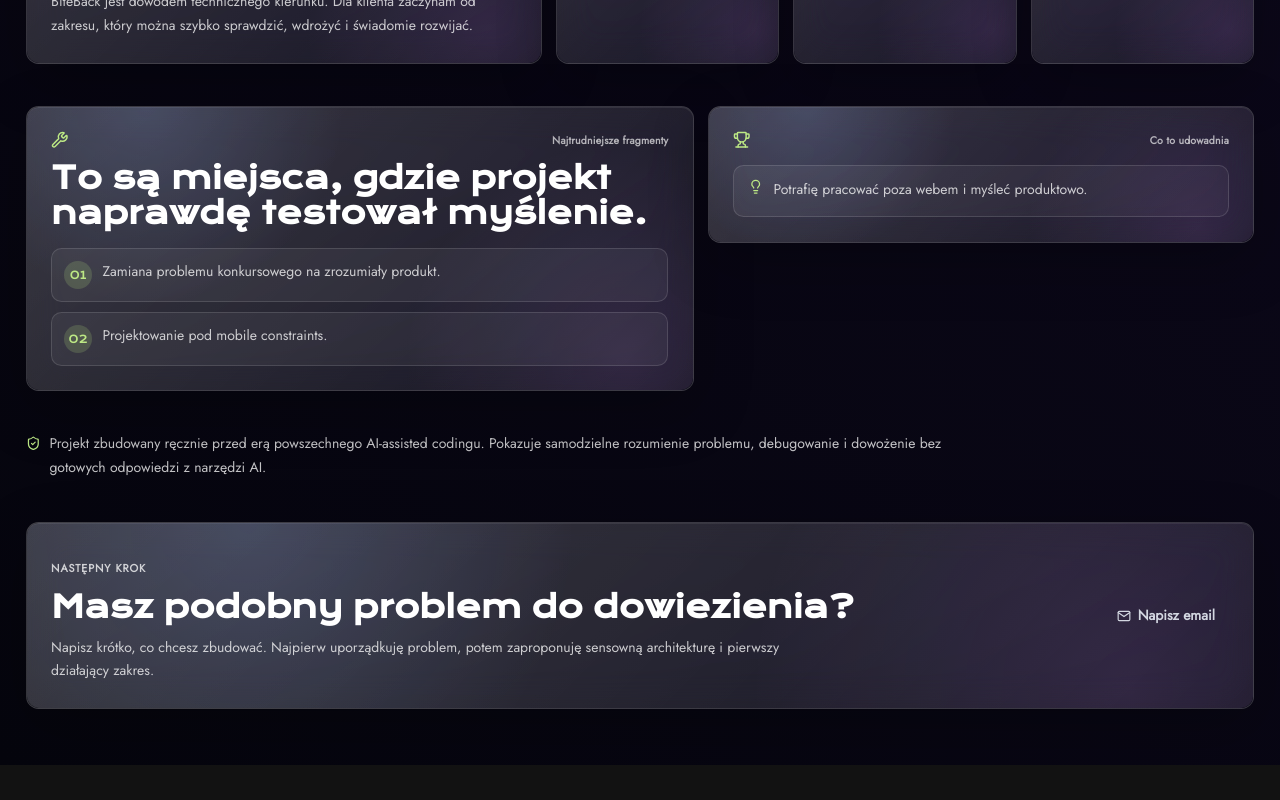
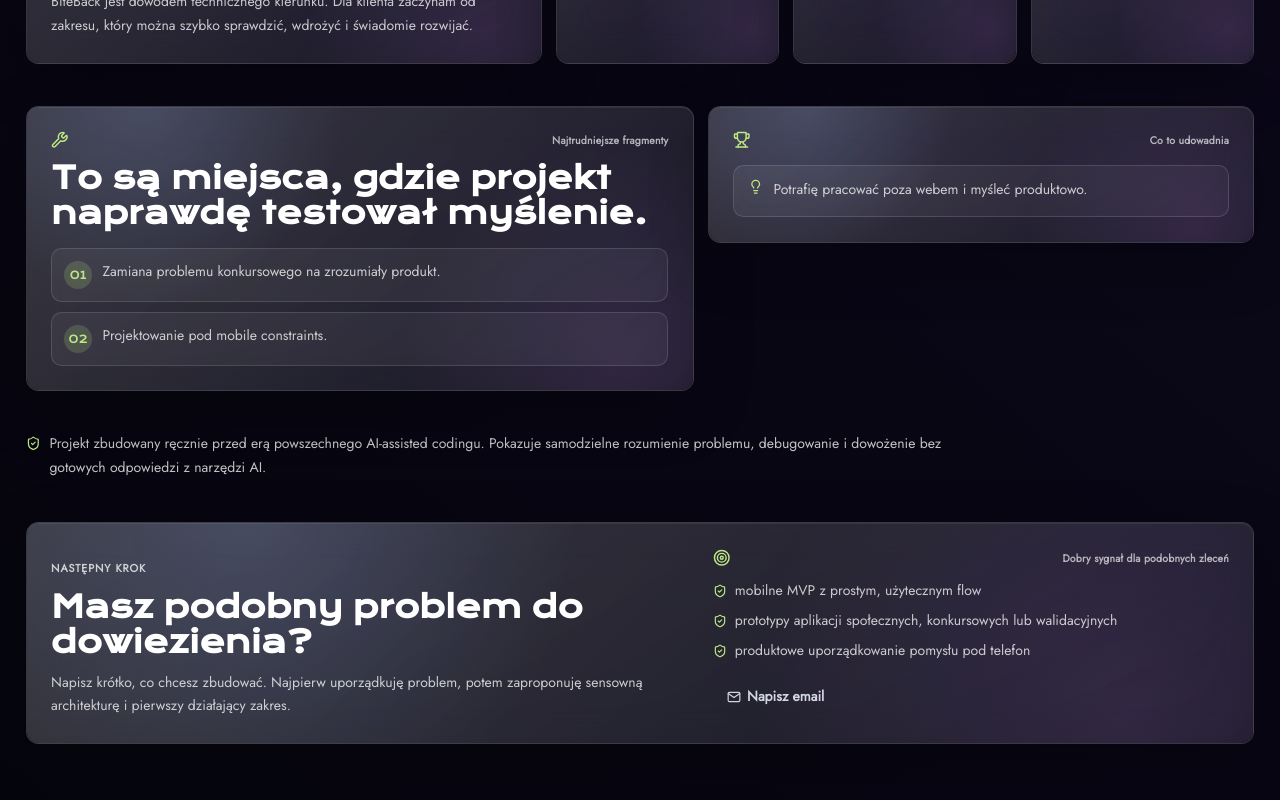
Before and after one commit to dawidbartczak/portfolio, a Next.js app: page /projects/biteback in a window 1280 px wide. Shown: the part 2230-3030 px from the top of the page. Before the commit the page ends 2995 px from the top, so only its background shows below. Built offline with nearby package versions, Linux system fonts and the light colour scheme.

Commit message:
Add project-fit signals to case studies

```diff
--- a/src/components/ProjectPage/ProjectPage.module.scss
+++ b/src/components/ProjectPage/ProjectPage.module.scss
@@ -816,17 +816,49 @@
 }
 
 .cta .panelContent {
-    display: flex;
+    display: grid;
+    grid-template-columns: minmax(0, 0.88fr) minmax(320px, 0.72fr);
+    gap: clamp(1.1rem, 3vw, 2.2rem);
     align-items: center;
-    justify-content: space-between;
-    gap: 1.5rem;
 }
 
-.cta p {
+.ctaCopy p {
     max-width: 760px;
 }
 
+.ctaFit {
+    display: grid;
+    gap: 1rem;
+    min-width: 0;
+}
+
+.ctaFit ul {
+    display: grid;
+    gap: 0.65rem;
+    margin: 0;
+    padding: 0;
+    list-style: none;
+}
+
+.ctaFit li {
+    display: grid;
+    grid-template-columns: auto minmax(0, 1fr);
+    gap: 0.58rem;
+    align-items: flex-start;
+    color: var(--text-muted);
+    line-height: 1.5;
+}
+
+.fitIcon {
+    width: 1rem;
+    min-width: 1rem;
+    height: 1rem;
+    margin-top: 0.2rem;
+    color: var(--accent-strong);
+}
+
 .mailLink {
+    width: fit-content;
     min-height: 2.65rem;
     padding: 0.75rem 1rem;
     border-radius: 999px;
@@ -858,6 +890,7 @@
 @media (max-width: 980px) {
     .hero > .panelContent,
     .lensHeader,
+    .cta .panelContent,
     .deliveryProof,
     .clientBridge,
     .deepDive {
@@ -976,6 +1009,10 @@
         display: grid;
     }
 
+    .ctaFit {
+        gap: 1.05rem;
+    }
+
     .mailLink {
         justify-content: center;
         width: 100%;
--- a/src/components/ProjectPage/index.tsx
+++ b/src/components/ProjectPage/index.tsx
@@ -162,6 +162,7 @@ export default function ProjectPage({project}: ProjectPageProps) {
         },
     ];
     const primaryProof = project.caseStudy.proves[0] ?? project.proofPoints[0] ?? project.role;
+    const hireFit = project.caseStudy.hireFit;
     const deliveryLensItems: StoryItem[] = [
         {
             eyebrow: {pl: "01", en: "01"},
@@ -543,17 +544,35 @@ export default function ProjectPage({project}: ProjectPageProps) {
 
             <section className={cx(styles.cta, styles.glassPanel, styles.interactiveCard)} data-reveal>
                 <div className={styles.panelContent}>
-                    <div>
+                    <div className={styles.ctaCopy}>
                         <p className={styles.eyebrow}>{locale === "pl" ? "Następny krok" : "Next step"}</p>
                         <h2>{locale === "pl" ? "Masz podobny problem do dowiezienia?" : "Have a similar problem to ship?"}</h2>
                         <p>{locale === "pl"
                             ? "Napisz krótko, co chcesz zbudować. Najpierw uporządkuję problem, potem zaproponuję sensowną architekturę i pierwszy działający zakres."
                             : "Send a short note about what you want to build. I will first clarify the problem, then propose the architecture and the first shippable scope."}</p>
                     </div>
-                    <a className={styles.mailLink} href={contact.mailto}>
-                        <Mail className={styles.icon}/>
-                        <span>{locale === "pl" ? "Napisz email" : "Send email"}</span>
-                    </a>
+                    <aside className={styles.ctaFit}>
+                        {hireFit && (
+                            <>
+                                <div className={styles.sectionKicker}>
+                                    <Target className={styles.kickerIcon}/>
+                                    <span>{t(hireFit.title)}</span>
+                                </div>
+                                <ul>
+                                    {hireFit.items.map((item, index) => (
+                                        <li key={`hire-fit-${index}`}>
+                                            <ShieldCheck className={styles.fitIcon}/>
+                                            <span>{t(item)}</span>
+                                        </li>
+                                    ))}
+                                </ul>
+                            </>
+                        )}
+                        <a className={styles.mailLink} href={contact.mailto}>
+                            <Mail className={styles.icon}/>
+                            <span>{locale === "pl" ? "Napisz email" : "Send email"}</span>
+                        </a>
+                    </aside>
                 </div>
             </section>
         </main>
--- a/src/content/projects.ts
+++ b/src/content/projects.ts
@@ -123,6 +123,14 @@ export const projects = [
                 {pl: "Potrafię dowieźć narzędzie użytkowe od pomysłu do działającej aplikacji.", en: "I can ship a practical tool from idea to working app."},
                 {pl: "Nie jestem ograniczony do jednej platformy.", en: "I am not limited to one platform."},
             ],
+            hireFit: {
+                title: {pl: "Dobry sygnał dla podobnych zleceń", en: "A strong signal for similar work"},
+                items: [
+                    {pl: "wewnętrzne narzędzia desktopowe i techniczne workflow", en: "internal desktop tools and technical workflows"},
+                    {pl: "integracje z nietypowym sprzętem, plikami albo lokalnym środowiskiem", en: "integrations with unusual hardware, files or local environments"},
+                    {pl: "MVP narzędzia, które ma być użyteczne, nie tylko efektowne", en: "tool MVPs that need to be useful, not only visually polished"},
+                ],
+            },
             note: withoutAiNote,
         },
         links: [
@@ -251,6 +259,14 @@ export const projects = [
                 {pl: "Potrafię projektować pipeline'y ML od pierwszych zasad.", en: "I can design ML pipelines from first principles."},
                 {pl: "Umiem rozłożyć niejasny problem na architekturę techniczną.", en: "I can turn an ambiguous problem into technical architecture."},
             ],
+            hireFit: {
+                title: {pl: "Dobry sygnał dla podobnych zleceń", en: "A strong signal for similar work"},
+                items: [
+                    {pl: "OCR, klasyfikacja dokumentów i ekstrakcja danych", en: "OCR, document classification and data extraction"},
+                    {pl: "prototypy ML/NLP, gdzie trzeba szybko sprawdzić ryzyko techniczne", en: "ML/NLP prototypes that need fast technical risk validation"},
+                    {pl: "automatyzacje dokumentów z nieidealnymi danymi wejściowymi", en: "document automation with imperfect input data"},
+                ],
+            },
             note: withoutAiNote,
         },
         links: [
@@ -382,6 +398,14 @@ export const projects = [
                 {pl: "Potrafię budować produkt wokół technologii, której dopiero się uczę.", en: "I can build a product around technology I am actively learning."},
                 {pl: "Umiem łączyć research, UI i wdrażalny kod.", en: "I can connect research, UI and shippable code."},
             ],
+            hireFit: {
+                title: {pl: "Dobry sygnał dla podobnych zleceń", en: "A strong signal for similar work"},
+                items: [
+                    {pl: "AI/LLM prototype, który musi wyglądać jak produkt, nie lab demo", en: "AI/LLM prototypes that need to feel like products, not lab demos"},
+                    {pl: "interfejsy czatu, workflow prompt/response i UX wokół modelu", en: "chat interfaces, prompt/response workflows and model-facing UX"},
+                    {pl: "pierwsza wersja aplikacji wokół niepewnej technologii", en: "first product versions around uncertain technology"},
+                ],
+            },
             note: withoutAiNote,
         },
         links: [
@@ -444,6 +468,14 @@ export const projects = [
             proves: [
                 {pl: "Potrafię zejść niżej niż framework i zrozumieć mechanikę.", en: "I can go below the framework and understand the mechanics."},
             ],
+            hireFit: {
+                title: {pl: "Dobry sygnał dla podobnych zleceń", en: "A strong signal for similar work"},
+                items: [
+                    {pl: "interaktywne wizualizacje techniczne w przeglądarce", en: "interactive technical visualisations in the browser"},
+                    {pl: "algorytmiczne prototypy, gdzie trzeba zejść niżej niż biblioteka", en: "algorithmic prototypes that require going below a library"},
+                    {pl: "narzędzia edukacyjne albo demo pokazujące mechanikę systemu", en: "educational tools or demos that explain system mechanics"},
+                ],
+            },
             note: withoutAiNote,
         },
         links: [
@@ -496,6 +528,14 @@ export const projects = [
             proves: [
                 {pl: "Potrafię budować narzędzia edukacyjne i eksperymentalne.", en: "I can build educational and experimental tools."},
             ],
+            hireFit: {
+                title: {pl: "Dobry sygnał dla podobnych zleceń", en: "A strong signal for similar work"},
+                items: [
+                    {pl: "wizualizacje danych, modeli i procesów matematycznych", en: "visualisations of data, models and mathematical processes"},
+                    {pl: "interaktywne demo do sprawdzania hipotezy albo mechaniki algorytmu", en: "interactive demos for validating hypotheses or algorithm mechanics"},
+                    {pl: "prototypy, które mają tłumaczyć trudny temat przez działanie", en: "prototypes that explain difficult concepts through interaction"},
+                ],
+            },
             note: withoutAiNote,
         },
         links: [
@@ -548,6 +588,14 @@ export const projects = [
             proves: [
                 {pl: "Potrafię pracować poza webem i myśleć produktowo.", en: "I can work beyond the web and think product-first."},
             ],
+            hireFit: {
+                title: {pl: "Dobry sygnał dla podobnych zleceń", en: "A strong signal for similar work"},
+                items: [
+                    {pl: "mobilne MVP z prostym, użytecznym flow", en: "mobile MVPs with simple, useful flows"},
+                    {pl: "prototypy aplikacji społecznych, konkursowych lub walidacyjnych", en: "social-impact, competition or validation app prototypes"},
+                    {pl: "produktowe uporządkowanie pomysłu pod telefon", en: "product shaping for mobile-first ideas"},
+                ],
+            },
             note: withoutAiNote,
         },
         links: [
@@ -599,6 +647,14 @@ export const projects = [
             proves: [
                 {pl: "Rozumiem, że AI/ML to nie tylko gotowe API.", en: "I understand that AI/ML is not only a ready-made API."},
             ],
+            hireFit: {
+                title: {pl: "Dobry sygnał dla podobnych zleceń", en: "A strong signal for similar work"},
+                items: [
+                    {pl: "przygotowanie danych tekstowych i prototypy NLP", en: "text data preparation and NLP prototypes"},
+                    {pl: "eksperymenty z polskim językiem, tokenizacją i pipeline'ami", en: "experiments with Polish language, tokenisation and pipelines"},
+                    {pl: "AI tooling, gdzie trzeba rozumieć fundament, nie tylko wywołać API", en: "AI tooling that needs foundation-level understanding, not only API calls"},
+                ],
+            },
             note: withoutAiNote,
         },
         links: [
--- a/src/types/project.ts
+++ b/src/types/project.ts
@@ -35,6 +35,10 @@ export type ProjectCaseStudy = {
     };
     hardParts: LocalizedText[];
     proves: LocalizedText[];
+    hireFit?: {
+        title: LocalizedText;
+        items: LocalizedText[];
+    };
     note?: LocalizedText;
 };
 
```
